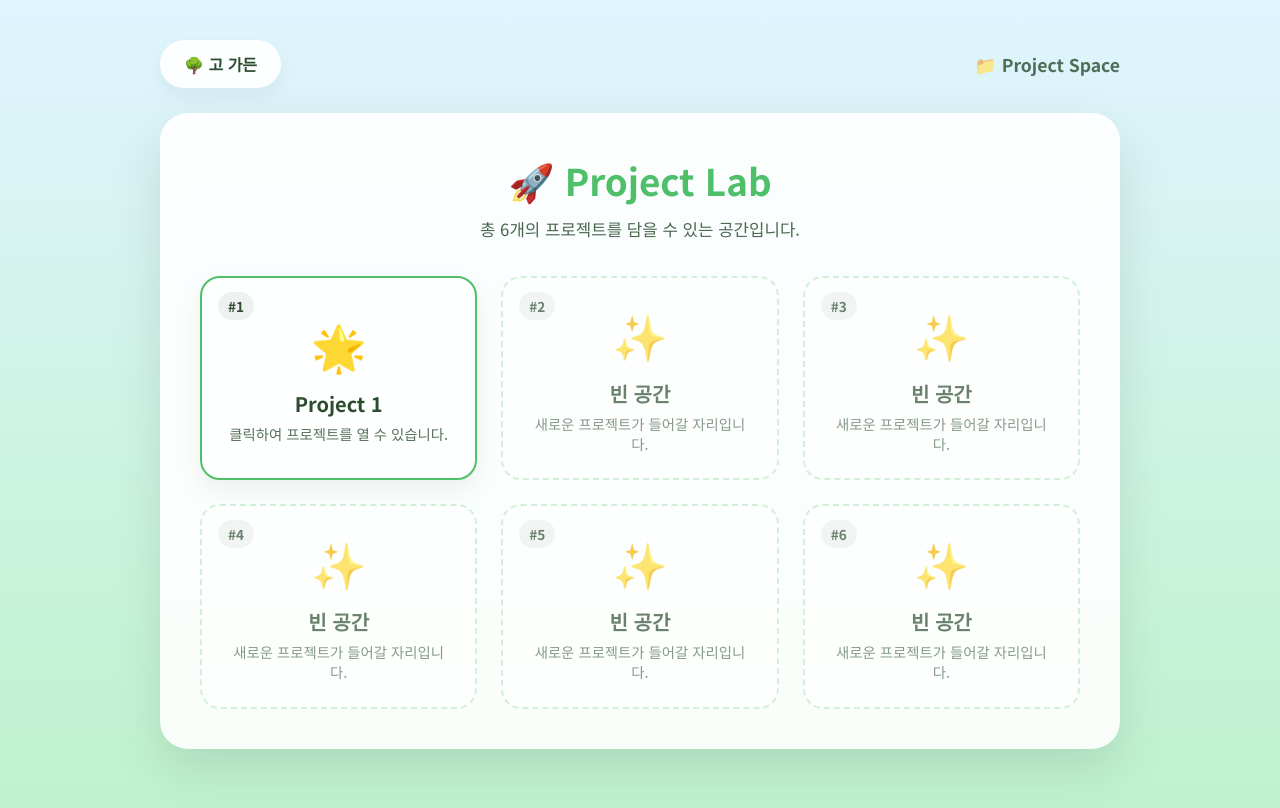
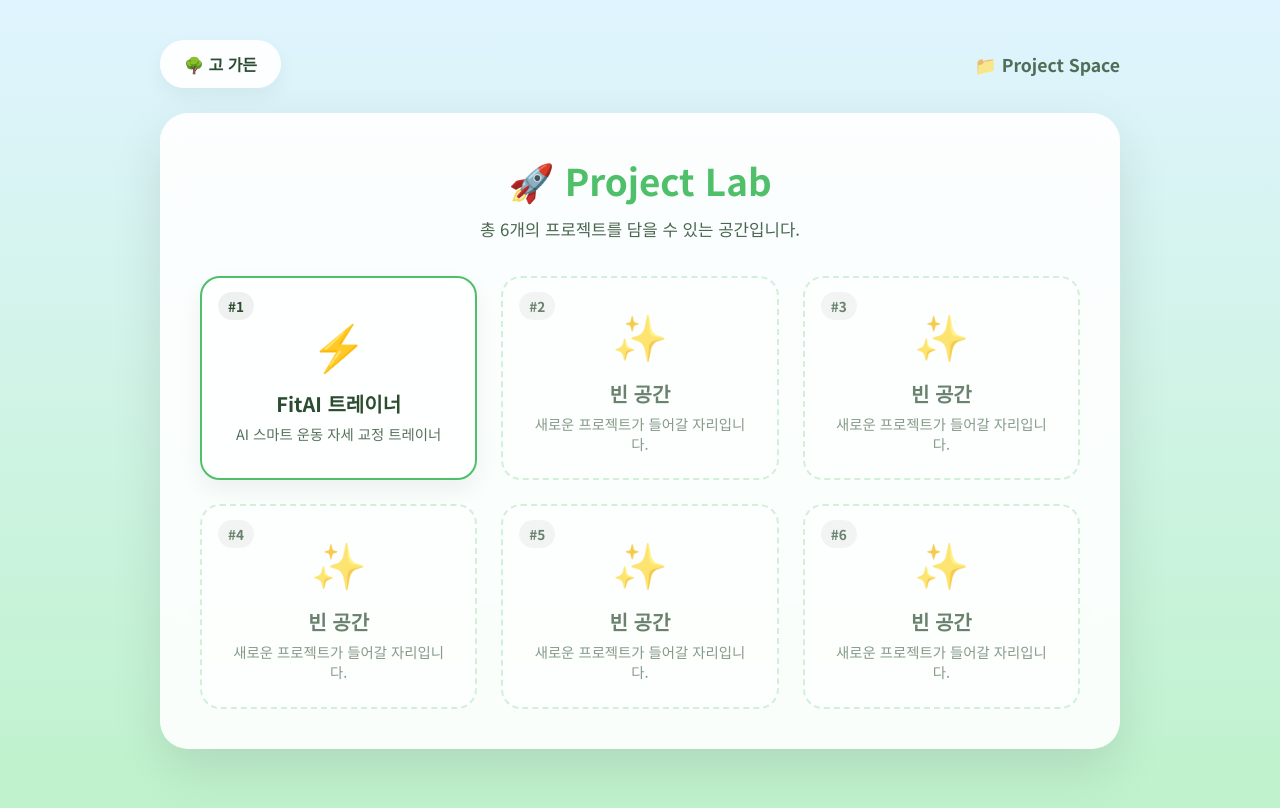
Before and after one commit to sonjhing/hijhing.gi, a Jekyll site: the page project.html, which Jekyll copies as it is, in a window 1280 px wide. Shown: the top 808 px of the page. Built offline with Jekyll 4.4.1, drawn with Linux system fonts in a browser that asks for light colours.

Commit message:
Add heal1.html and link to slot 1 in project.html

```diff
--- a/project.html
+++ b/project.html
@@ -217,12 +217,12 @@ body.night .slot-badge {
   </div>
 
   <div class="grid-box">
-    <!-- Slot 1 (첫 번째 프로젝트) -->
-    <a href="heal1.html" class="slot-card active" id="slot1" onclick="alert('첫 번째 프로젝트 연결 준비 완료! 원하시는 프로젝트 파일이 있으면 말씀해 주세요.'); return false;">
+    <!-- Slot 1 (첫 번째 프로젝트: FitAI) -->
+    <a href="heal1.html" class="slot-card active" id="slot1">
       <span class="slot-badge">#1</span>
-      <div class="slot-icon">🌟</div>
-      <div class="slot-title">Project 1</div>
-      <div class="slot-desc">클릭하여 프로젝트를 열 수 있습니다.</div>
+      <div class="slot-icon">⚡</div>
+      <div class="slot-title">FitAI 트레이너</div>
+      <div class="slot-desc">AI 스마트 운동 자세 교정 트레이너</div>
     </a>
 
     <!-- Slot 2 (빈 공간) -->
```
